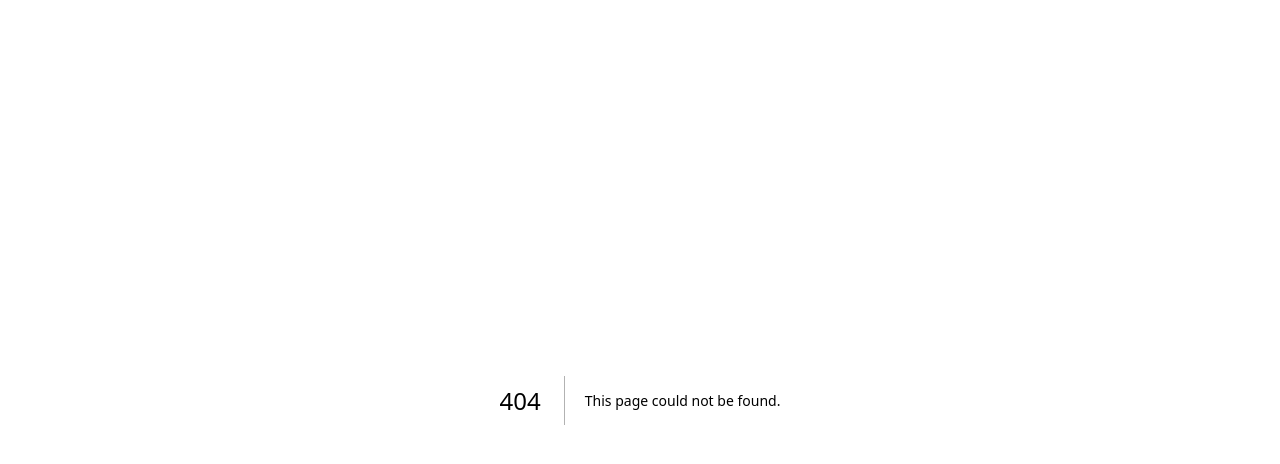
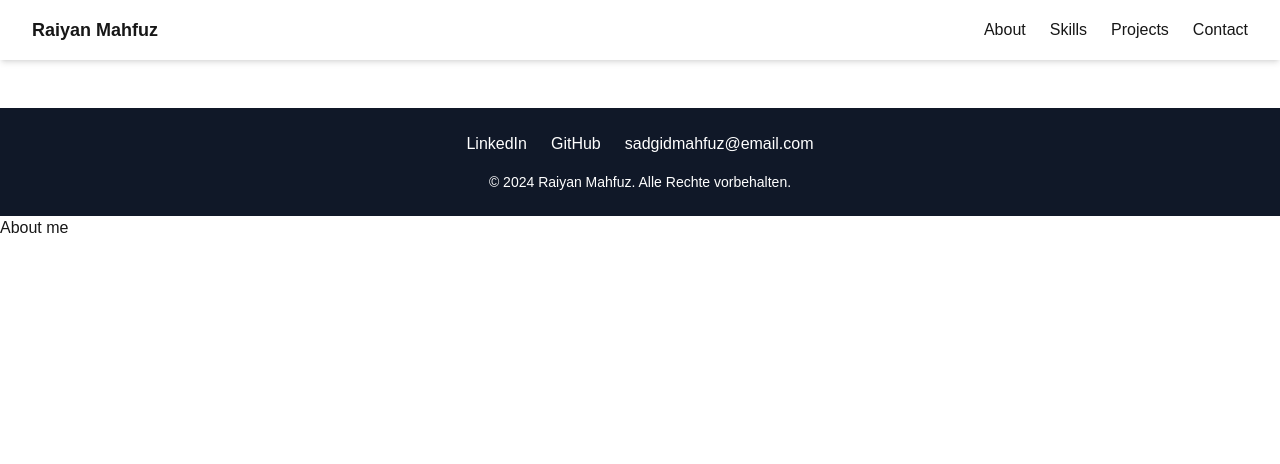
Before and after one commit to RaiyanMFZ/my-portfolio, a Next.js app: page /about in a window 1280 px wide. Before the commit this address had no page. Shown: the top 464 px of the page. Built offline with nearby package versions, Linux system fonts and the light colour scheme.

Commit message:
header & Footer erstellt

```diff
--- /dev/null
+++ b/app/about/page.js
@@ -0,0 +1,5 @@
+export default function About() {
+    return (
+        <h1>About me</h1>
+    );
+}
--- /dev/null
+++ b/app/contact/Page.js
@@ -0,0 +1,5 @@
+export default function contact() {
+    return (
+        <h1>contact me</h1>
+    );
+}
--- /dev/null
+++ b/app/datenschutz/page.js
@@ -0,0 +1,5 @@
+export default function Datenschutz() {
+    return (
+        <h1>Datenschutz</h1>
+    );
+}
--- /dev/null
+++ b/app/impressum/page.js
@@ -0,0 +1,5 @@
+export default function Impressum() {
+    return (
+        <h1>Impressum</h1>
+    );
+}
--- a/app/layout.js
+++ b/app/layout.js
@@ -19,11 +19,59 @@ export const metadata = {
 export default function RootLayout({ children }) {
   return (
     <html lang="en">
-      <body
+    <body
         className={`${geistSans.variable} ${geistMono.variable} antialiased`}
-      >
+    >
+    <header className="flex justify-between items-center px-8 py-4 shadow-md"
+            style={{
+                backgroundColor: "white",
+            }}
+    >
+        <h1 className="text-lg font-semibold">Raiyan Mahfuz</h1>
+        <nav>
+            <ul className="flex space-x-6">
+                <li>
+
+                    <a href="./about/page.js" className="border-b-2 border-transparent hover:border-blue-500">
+                        About
+                    </a>
+                </li>
+                <li>
+                    <a href="./skills/page.js" className="border-b-2 border-transparent hover:border-blue-500">
+                        Skills
+                    </a>
+                </li>
+                <li>
+                    <a href="./projects/page.js" className="border-b-2 border-transparent hover:border-blue-500">
+                        Projects
+                    </a>
+                </li>
+                <li>
+                    <a href="./contact/Page.js" className="border-b-2 border-transparent hover:border-blue-500">
+                        Contact
+                    </a>
+                </li>
+            </ul>
+        </nav>
+    </header>
+    <footer className="bg-gray-900 text-white text-center py-6 mt-12">
+        <div className="container mx-auto">
+            <div className="flex justify-center space-x-6 mb-4">
+                <a href="https://linkedin.com/in/deinprofil" target="_blank" rel="noopener noreferrer">
+                    LinkedIn
+                </a>
+                <a href="https://github.com/deinprofil" target="_blank" rel="noopener noreferrer">
+                    GitHub
+                </a>
+                <a href="mailto:sadgidmahfuz@email.com">sadgidmahfuz@email.com</a>
+            </div>
+            <p className="text-sm">© 2024 Raiyan Mahfuz. Alle Rechte vorbehalten.</p>
+        </div>
+    </footer>
+    <main>
         {children}
-      </body>
+    </main>
+    </body>
     </html>
   );
 }
--- /dev/null
+++ b/app/projects/page.js
@@ -0,0 +1,5 @@
+export default function project() {
+    return (
+        <h1>My projects</h1>
+    );
+}
--- /dev/null
+++ b/app/skills/page.js
@@ -0,0 +1,5 @@
+export default function skills() {
+    return (
+        <h1>skills</h1>
+    );
+}
```
